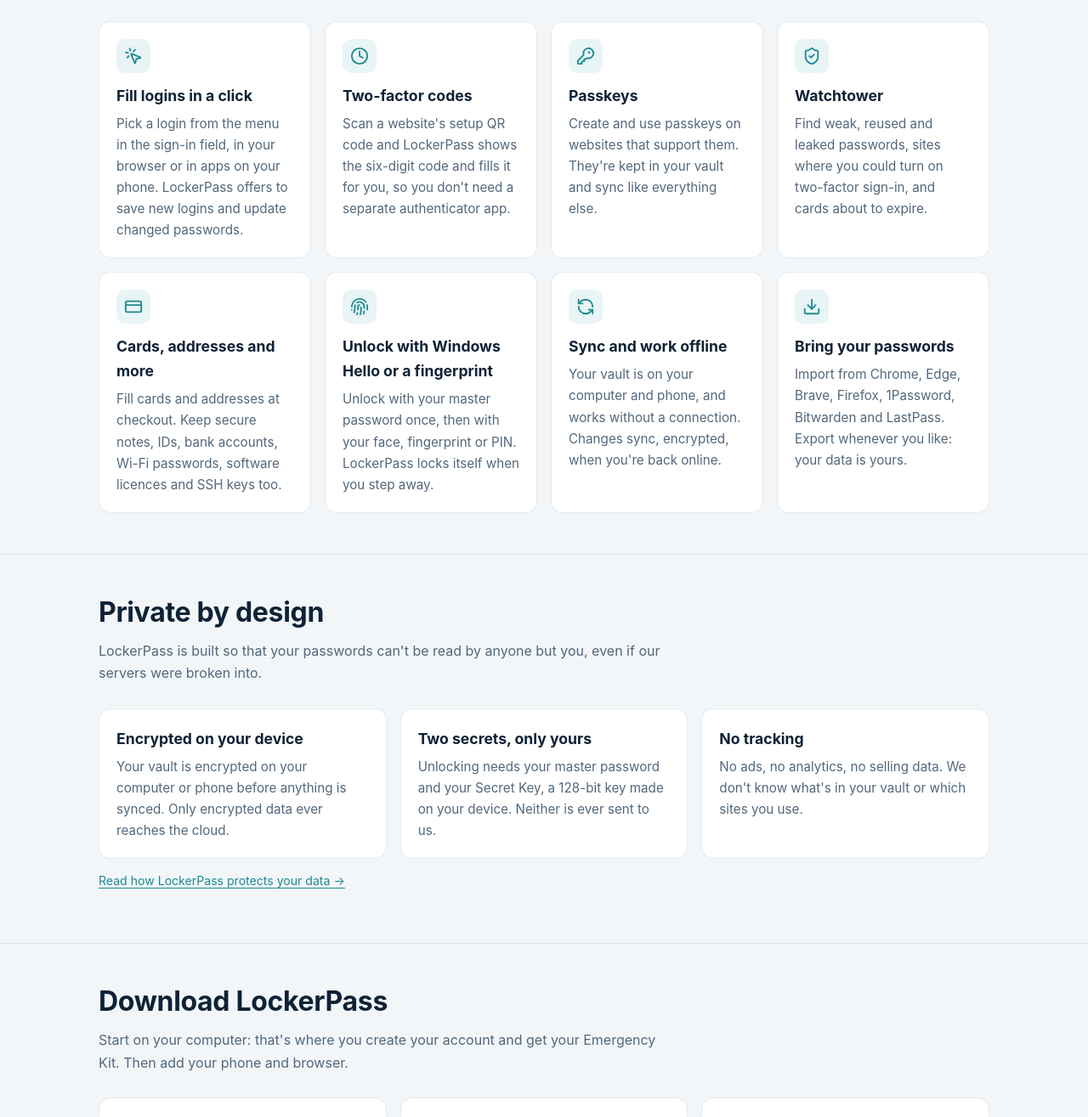
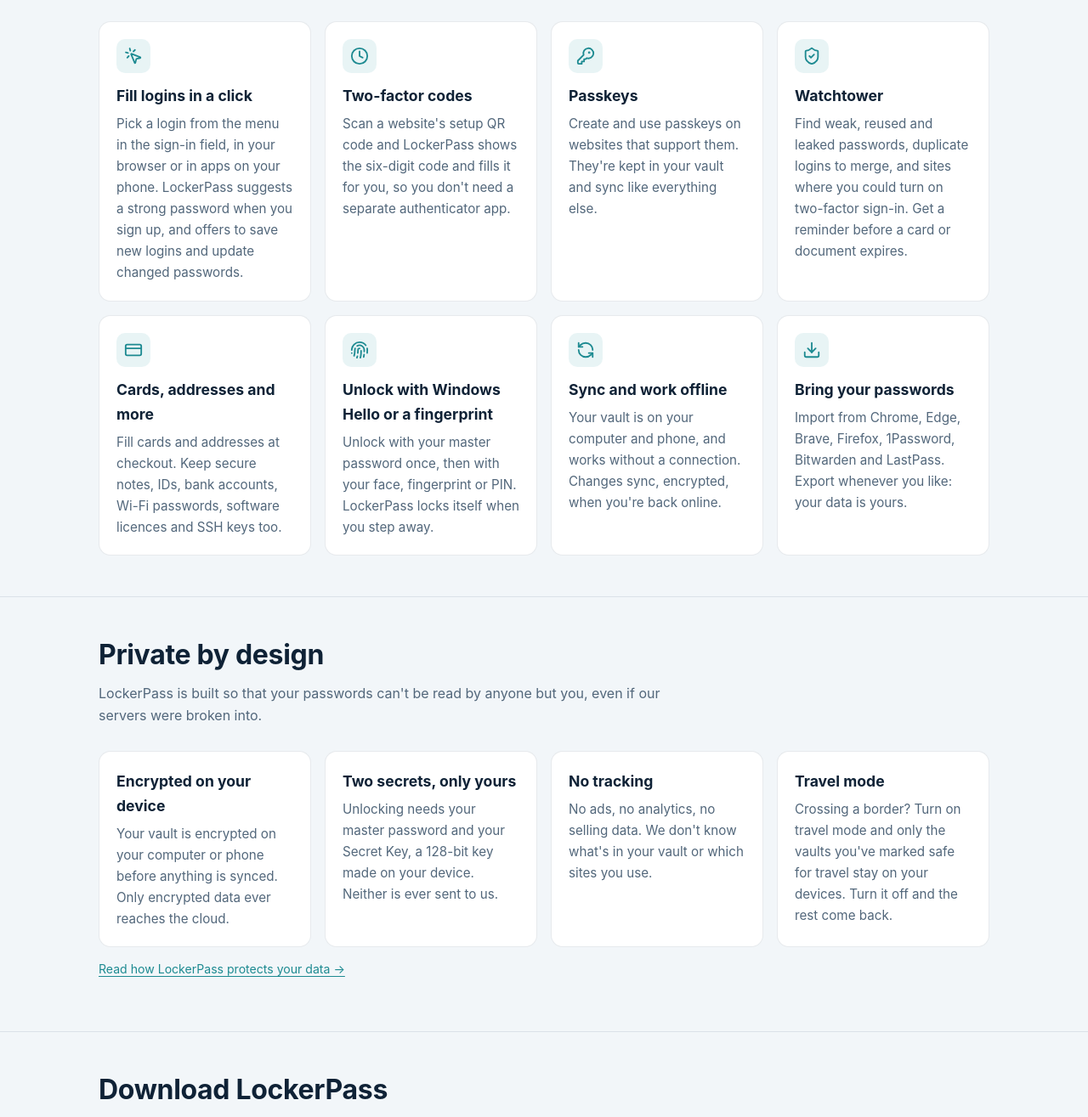
Before and after one commit to Chalana/LockerPass-Releases, a plain HTML site: page docs/index.html in a window 1280 px wide. Shown: the part 861-2176 px from the top of the page at 85% size. Drawn offline with Linux system fonts and the light colour scheme; no server answers.

Commit message:
Add files via upload

```diff
--- a/docs/index.html
+++ b/docs/index.html
@@ -65,7 +65,7 @@
           <div class="card">
             <div class="icon"><svg viewBox="0 0 24 24" fill="none" stroke="currentColor" stroke-width="2" stroke-linecap="round" stroke-linejoin="round" aria-hidden="true"><path d="M14 4.1 12 6"/><path d="m5.1 8-2.9-.8"/><path d="m6 12-1.9 2"/><path d="M7.2 2.2 8 5.1"/><path d="M9.037 9.69a.498.498 0 0 1 .653-.653l11 4.5a.5.5 0 0 1-.074.949l-4.349 1.041a1 1 0 0 0-.74.739l-1.04 4.35a.5.5 0 0 1-.95.074z"/></svg></div>
             <h3>Fill logins in a click</h3>
-            <p>Pick a login from the menu in the sign-in field, in your browser or in apps on your phone. LockerPass offers to save new logins and update changed passwords.</p>
+            <p>Pick a login from the menu in the sign-in field, in your browser or in apps on your phone. LockerPass suggests a strong password when you sign up, and offers to save new logins and update changed passwords.</p>
           </div>
           <div class="card">
             <div class="icon"><svg viewBox="0 0 24 24" fill="none" stroke="currentColor" stroke-width="2" stroke-linecap="round" stroke-linejoin="round" aria-hidden="true"><circle cx="12" cy="12" r="10"/><polyline points="12 6 12 12 16 14"/></svg></div>
@@ -80,7 +80,7 @@
           <div class="card">
             <div class="icon"><svg viewBox="0 0 24 24" fill="none" stroke="currentColor" stroke-width="2" stroke-linecap="round" stroke-linejoin="round" aria-hidden="true"><path d="M20 13c0 5-3.5 7.5-7.66 8.95a1 1 0 0 1-.67-.01C7.5 20.5 4 18 4 13V6a1 1 0 0 1 1-1c2 0 4.5-1.2 6.24-2.72a1.17 1.17 0 0 1 1.52 0C14.51 3.81 17 5 19 5a1 1 0 0 1 1 1z"/><path d="m9 12 2 2 4-4"/></svg></div>
             <h3>Watchtower</h3>
-            <p>Find weak, reused and leaked passwords, sites where you could turn on two-factor sign-in, and cards about to expire.</p>
+            <p>Find weak, reused and leaked passwords, duplicate logins to merge, and sites where you could turn on two-factor sign-in. Get a reminder before a card or document expires.</p>
           </div>
           <div class="card">
             <div class="icon"><svg viewBox="0 0 24 24" fill="none" stroke="currentColor" stroke-width="2" stroke-linecap="round" stroke-linejoin="round" aria-hidden="true"><rect width="20" height="14" x="2" y="5" rx="2"/><line x1="2" x2="22" y1="10" y2="10"/></svg></div>
@@ -122,6 +122,10 @@
           <div class="card">
             <h3>No tracking</h3>
             <p>No ads, no analytics, no selling data. We don't know what's in your vault or which sites you use.</p>
+          </div>
+          <div class="card">
+            <h3>Travel mode</h3>
+            <p>Crossing a border? Turn on travel mode and only the vaults you've marked safe for travel stay on your devices. Turn it off and the rest come back.</p>
           </div>
         </div>
         <p class="note" style="text-align:left"><a href="security.html">Read how LockerPass protects your data →</a></p>
```
